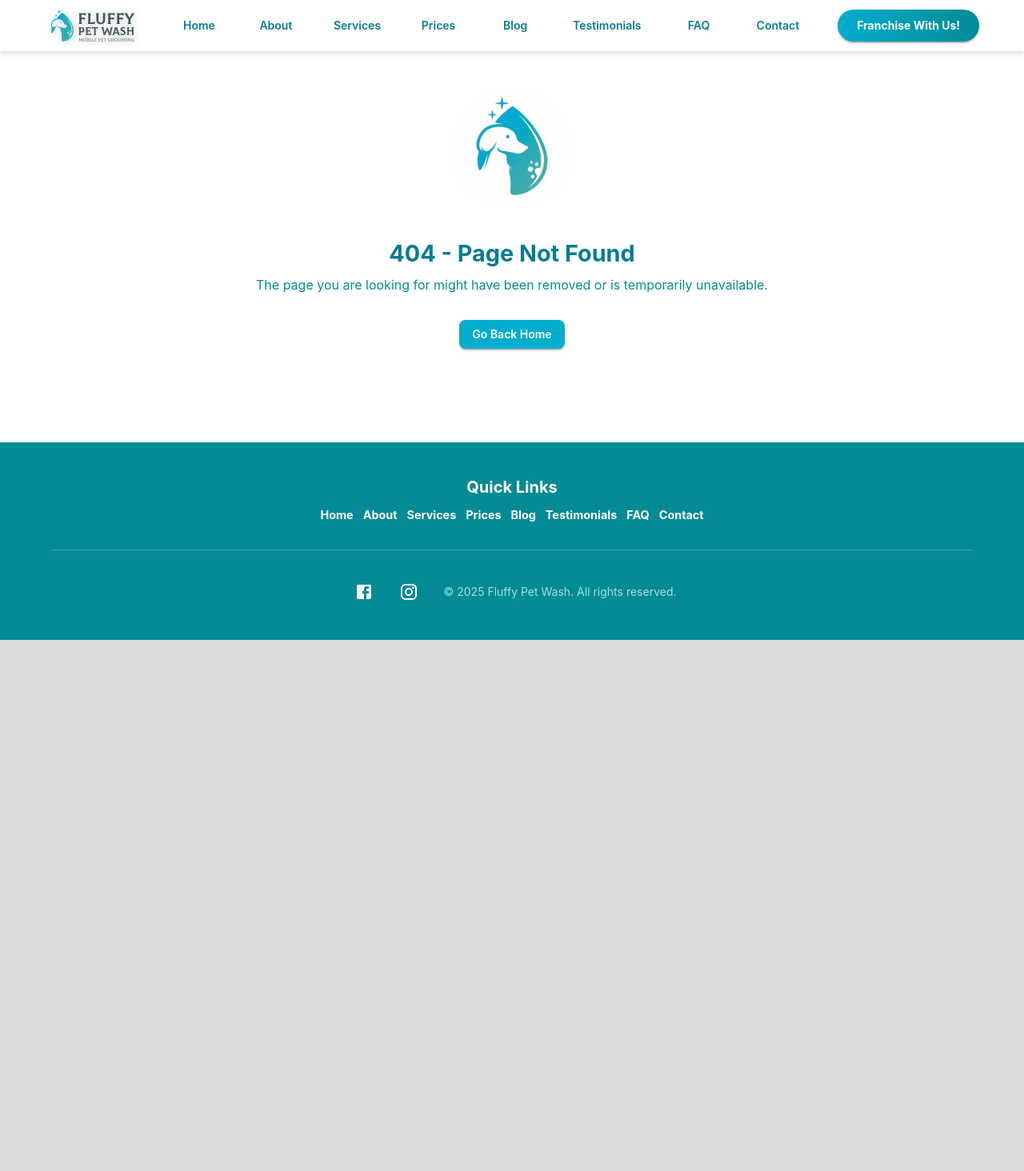
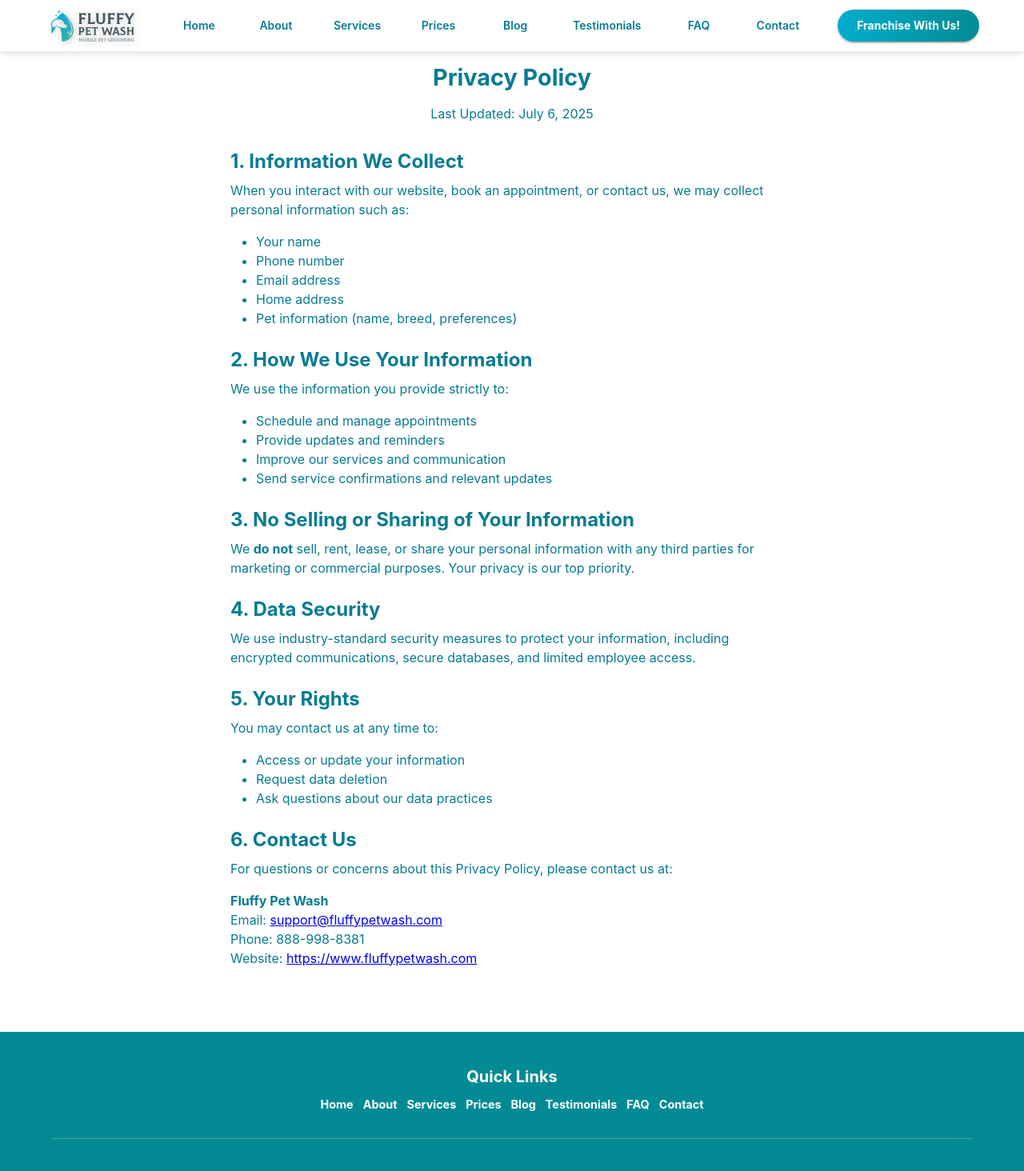
Before and after one commit to crisboxing11/Fluffy, a Next.js app: page /privacy-policy in a window 1280 px wide. Before the commit this address had no page. Shown: the top 1464 px of the page at 80% size. Before the commit the page ends 800 px from the top, so only its background shows below. Built offline with nearby package versions, Linux system fonts and the light colour scheme.

Commit message:
Add Privacy Policy page

```diff
--- /dev/null
+++ b/pages/privacy-policy.tsx
@@ -0,0 +1,99 @@
+import { Box, Typography } from '@mui/material';
+import Head from 'next/head';
+
+const PrivacyPolicyPage = () => {
+  const lastUpdated = new Date().toLocaleDateString('en-US', {
+    month: 'long',
+    day: 'numeric',
+    year: 'numeric',
+  });
+
+  return (
+    <Box sx={{ py: 6, px: { xs: 3, md: 6 }, maxWidth: 800, mx: 'auto' }}>
+      <Head>
+        <title>Privacy Policy | Fluffy Pet Wash</title>
+        <meta
+          name="description"
+          content="Learn how Fluffy Pet Wash collects and protects your personal information."
+        />
+        <meta name="robots" content="index,follow" />
+        <link rel="canonical" href="https://fluffypetwash.com/privacy-policy" />
+      </Head>
+
+      <Typography component="h1" variant="h3" fontWeight="bold" color="#067C92" textAlign="center" mb={2}>
+        Privacy Policy
+      </Typography>
+      <Typography component="p" variant="body1" textAlign="center" mb={4}>
+        Last Updated: {lastUpdated}
+      </Typography>
+
+      <Typography component="h2" variant="h5" fontWeight="bold" color="#067C92" mb={1}>
+        1. Information We Collect
+      </Typography>
+      <Typography component="p" variant="body1" mb={2}>
+        When you interact with our website, book an appointment, or contact us, we may collect personal information such as:
+      </Typography>
+      <Box component="ul" sx={{ pl: 4, mb: 3, listStyleType: 'disc' }}>
+        <li><Typography component="span" variant="body1">Your name</Typography></li>
+        <li><Typography component="span" variant="body1">Phone number</Typography></li>
+        <li><Typography component="span" variant="body1">Email address</Typography></li>
+        <li><Typography component="span" variant="body1">Home address</Typography></li>
+        <li><Typography component="span" variant="body1">Pet information (name, breed, preferences)</Typography></li>
+      </Box>
+
+      <Typography component="h2" variant="h5" fontWeight="bold" color="#067C92" mb={1}>
+        2. How We Use Your Information
+      </Typography>
+      <Typography component="p" variant="body1" mb={2}>
+        We use the information you provide strictly to:
+      </Typography>
+      <Box component="ul" sx={{ pl: 4, mb: 3, listStyleType: 'disc' }}>
+        <li><Typography component="span" variant="body1">Schedule and manage appointments</Typography></li>
+        <li><Typography component="span" variant="body1">Provide updates and reminders</Typography></li>
+        <li><Typography component="span" variant="body1">Improve our services and communication</Typography></li>
+        <li><Typography component="span" variant="body1">Send service confirmations and relevant updates</Typography></li>
+      </Box>
+
+      <Typography component="h2" variant="h5" fontWeight="bold" color="#067C92" mb={1}>
+        3. No Selling or Sharing of Your Information
+      </Typography>
+      <Typography component="p" variant="body1" mb={3}>
+        We <strong>do not</strong> sell, rent, lease, or share your personal information with any third parties for marketing or commercial purposes. Your privacy is our top priority.
+      </Typography>
+
+      <Typography component="h2" variant="h5" fontWeight="bold" color="#067C92" mb={1}>
+        4. Data Security
+      </Typography>
+      <Typography component="p" variant="body1" mb={3}>
+        We use industry-standard security measures to protect your information, including encrypted communications, secure databases, and limited employee access.
+      </Typography>
+
+      <Typography component="h2" variant="h5" fontWeight="bold" color="#067C92" mb={1}>
+        5. Your Rights
+      </Typography>
+      <Typography component="p" variant="body1" mb={2}>
+        You may contact us at any time to:
+      </Typography>
+      <Box component="ul" sx={{ pl: 4, mb: 3, listStyleType: 'disc' }}>
+        <li><Typography component="span" variant="body1">Access or update your information</Typography></li>
+        <li><Typography component="span" variant="body1">Request data deletion</Typography></li>
+        <li><Typography component="span" variant="body1">Ask questions about our data practices</Typography></li>
+      </Box>
+
+      <Typography component="h2" variant="h5" fontWeight="bold" color="#067C92" mb={1}>
+        6. Contact Us
+      </Typography>
+      <Typography component="p" variant="body1" mb={2}>
+        For questions or concerns about this Privacy Policy, please contact us at:
+      </Typography>
+      <Typography component="p" variant="body1">
+        <strong>Fluffy Pet Wash</strong><br />
+        Email: <a href="mailto:support@fluffypetwash.com">support@fluffypetwash.com</a><br />
+        Phone: 888-998-8381<br />
+        Website: <a href="https://www.fluffypetwash.com" target="_blank" rel="noopener noreferrer">https://www.fluffypetwash.com</a>
+      </Typography>
+    </Box>
+  );
+};
+
+export default PrivacyPolicyPage;
```
